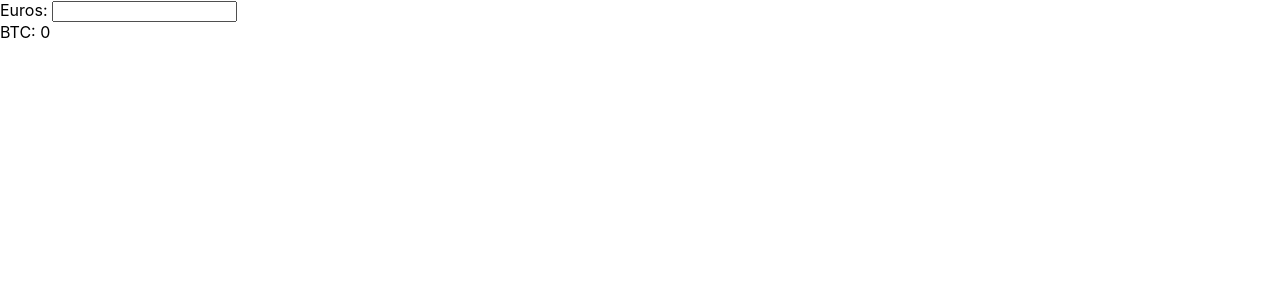
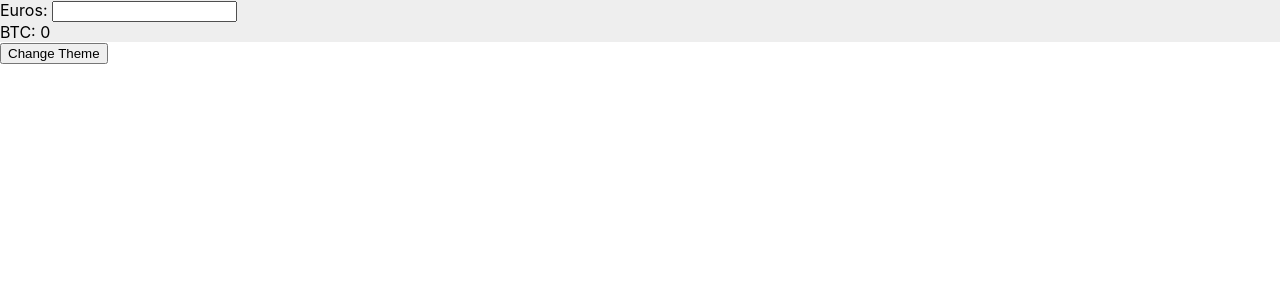
Before and after one commit to vendeltoreki/react-workshop-2022, a React (Create React App) app: page / in a window 1280 px wide. Shown: the top 300 px of the page. Built offline with nearby package versions, Linux system fonts and the light colour scheme.

Commit message:
feat(step 7): Add dark/light theme toggle button

```diff
--- a/src/App.js
+++ b/src/App.js
@@ -1,5 +1,18 @@
 import './App.css';
 import React from 'react';
+
+const themes = {
+  light: {
+    foreground: "#000000",
+    background: "#eeeeee"
+  },
+  dark: {
+    foreground: "#ffffff",
+    background: "#222222"
+  }
+};
+
+const ThemeContext = React.createContext(themes.light);
 
 function Amount(props) {
 	const [val, setVal] = React.useState('')
@@ -9,10 +22,12 @@ function Amount(props) {
 		props.onAmountChanged(event.target.value)
 	}
 
+	const theme = React.useContext(ThemeContext);
+
     return (
-	<div className={val < 0 ? 'negativeNumber' : ''}>
+	<div className={val < 0 ? 'negativeNumber' : ''} style={{ background: theme.background, color: theme.foreground }}>
 		<label htmlFor="amount">{props.name}: </label>
-		{props.amountValue != undefined ? <span>{props.amountValue}</span> : <input id="amount" onChange={change} />}
+		{props.amountValue !== undefined ? <span>{props.amountValue}</span> : <input id="amount" onChange={change} />}
 	</div>
 	);
 }
@@ -22,6 +37,7 @@ var lastActiveTime = Date.now();
 function App() {
 	const [eur, setEur] = React.useState(0)
 	const [crashCoefficient, setCrashCoefficient] = React.useState(1)
+	const [theme, setTheme] = React.useState(themes.light);
 
     function exchangeRate() {
 		return Math.random() * 10000 * crashCoefficient;
@@ -29,24 +45,33 @@ function App() {
 
 	function changeEur(value) {
 		setEur(value)
-		console.log('Date.now()=' + Date.now())
 		lastActiveTime = Date.now();
 		setTimeout(crash, 5000)
 	}
 
 	function crash() {
 		const inactivityTime = Date.now() - lastActiveTime
-		console.log('inactivityTime=' + inactivityTime)
 		if (inactivityTime >= 5000) {
 			setCrashCoefficient(0)
 		}
 	}
 
+	function changeTheme() {
+		if (theme === themes.light) {
+			setTheme(themes.dark);
+		} else {
+			setTheme(themes.light);
+		}
+	}
+
   return (
+  <ThemeContext.Provider value={theme}>
     <div className="App">
 		<Amount name="Euros" onAmountChanged={changeEur} />
 		<Amount name="BTC" amountValue={eur * exchangeRate()} />
+		<button onClick={changeTheme}>Change Theme</button>
     </div>
+  </ThemeContext.Provider>
   );
 }
 
```
